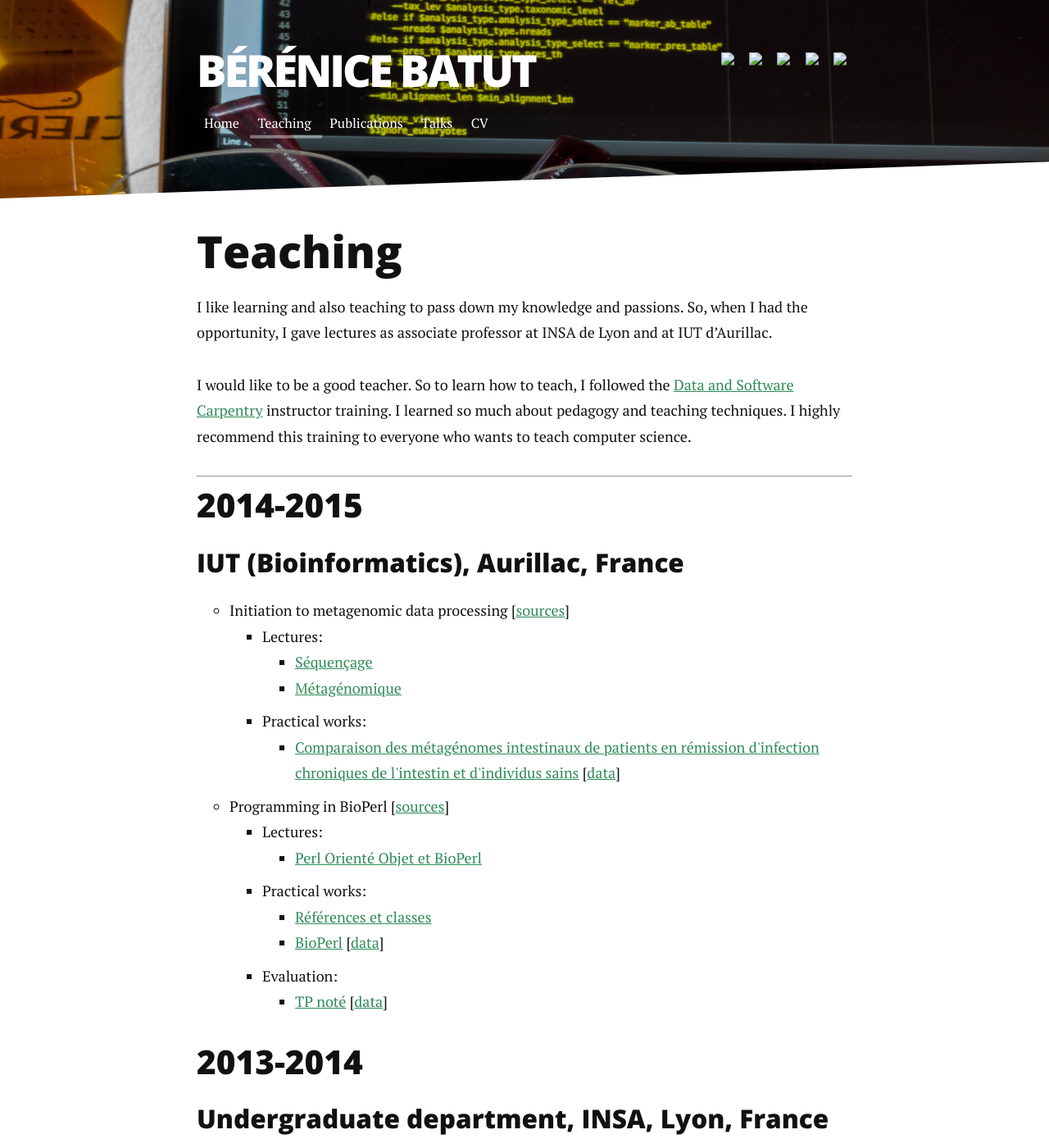
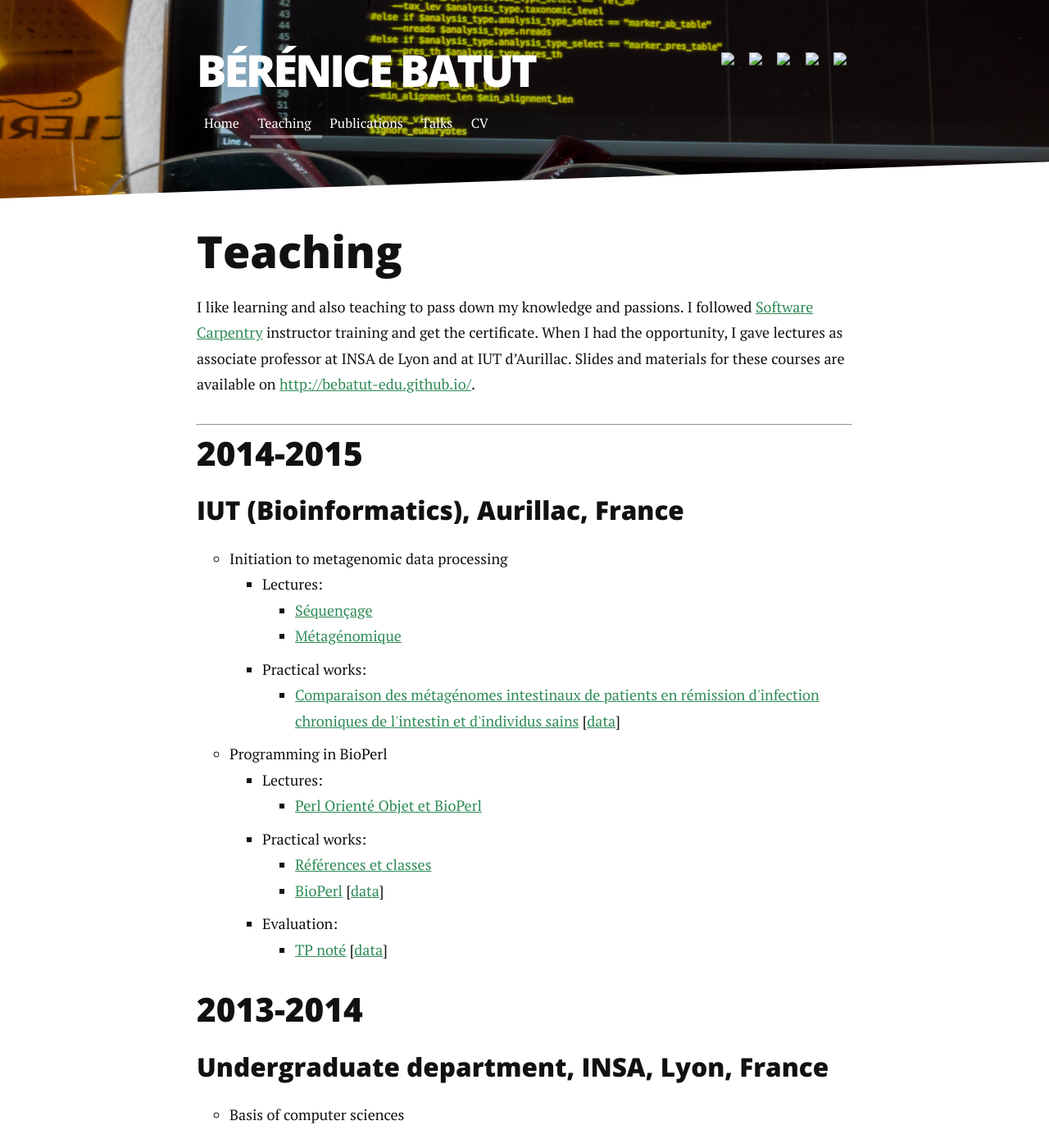
Before and after one commit to bebatut-research/bebatut-research.github.io, a Jekyll site: the page built from teaching.md, in a window 1280 px wide and 1400 px high. Shown: the whole window at 82% size. Built offline with Jekyll 4.4.1, drawn with Linux system fonts in a browser that asks for light colours; nearby versions of some CDN libraries; Markdown is read by kramdown in place of the engine named in the settings.

Commit message:
Add link on lectures and reformulate intro

```diff
--- a/teaching.md
+++ b/teaching.md
@@ -5,14 +5,9 @@
 
 # Teaching
 
-I like learning and also teaching to pass down my knowledge and passions. So,
-when I had the opportunity, I gave lectures as associate professor at INSA de Lyon
-and at IUT d'Aurillac.
-
-I would like to be a good teacher. So to learn how to teach, I followed the
-[Data and Software Carpentry](https://software-carpentry.org/) instructor
-training. I learned so much about pedagogy and teaching techniques. I highly
-recommend this training to everyone who wants to teach computer science.
+I like learning and also teaching to pass down my knowledge and passions. I followed [Software Carpentry](https://software-carpentry.org/) instructor
+training and get the certificate.
+When I had the opportunity, I gave lectures as associate professor at INSA de Lyon and at IUT d'Aurillac. Slides and materials for these courses are available on [http://bebatut-edu.github.io/](http://bebatut-edu.github.io/).
 
 ---
 
@@ -26,14 +21,15 @@
       {% for lecture in location.lectures %}
         <li class="lecture-by-location">{{ lecture.title }}
 
-        {% if lecture.lecture_source %}
-          [<a href="{{ lecture.lecture_source }}">sources</a>]
-        {% endif %}
-
         <ul class="lecture-content">
         {% for content in lecture.content %}
           <li class="lecture-content">
-            {{ content.type }}:
+            {% if content.link %}
+              <a href="{{ content.link }}">{{ content.type }}:</a>
+            {% else %}
+              {{ content.type }}:
+            {% endif %}
+
             <ul class="lecture-detailed-content">
             {% for detailed_content in content.detailed_content %}
               <li class="lecture-detailed-content">
```
